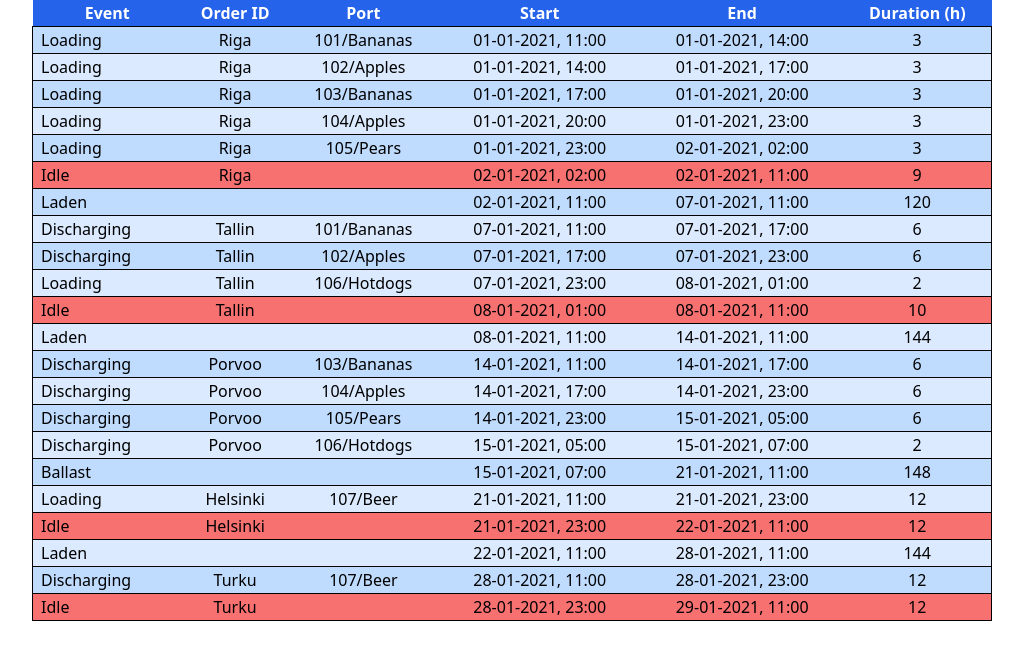
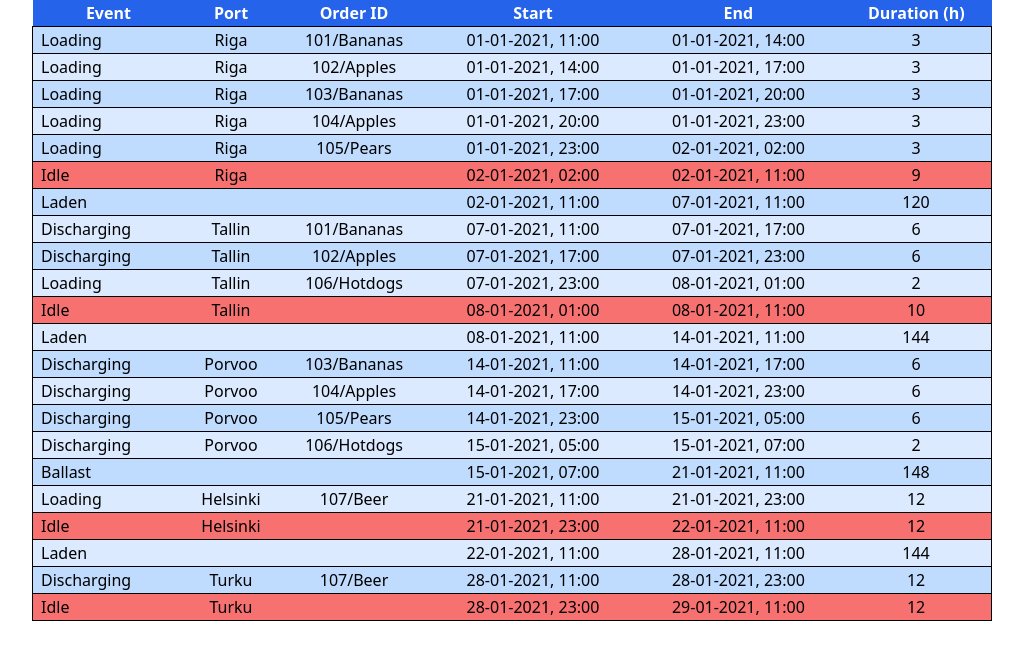
Before and after one commit to Kyokatarz/shipment-assignment, a React (Create React App) app: page / in a window 1280 px wide. Shown: the top 660 px of the page, without its empty margins (128-1151 px from the left). Built offline with nearby package versions, Linux system fonts and the light colour scheme.

Commit message:
Fix wrong table head order

```diff
--- a/src/components/JourneyTable/index.tsx
+++ b/src/components/JourneyTable/index.tsx
@@ -16,7 +16,7 @@ export type Event = {
   duration: number
 }
 
-const tableHead = ['Event', 'Order ID', 'Port', 'Start', 'End', 'Duration (h)']
+const tableHead = ['Event', 'Port', 'Order ID', 'Start', 'End', 'Duration (h)']
 
 const JourneyTable = ({ data: { orders, portCalls } }: Props) => {
   const mappingToEvents = useCallback(() => {
```
